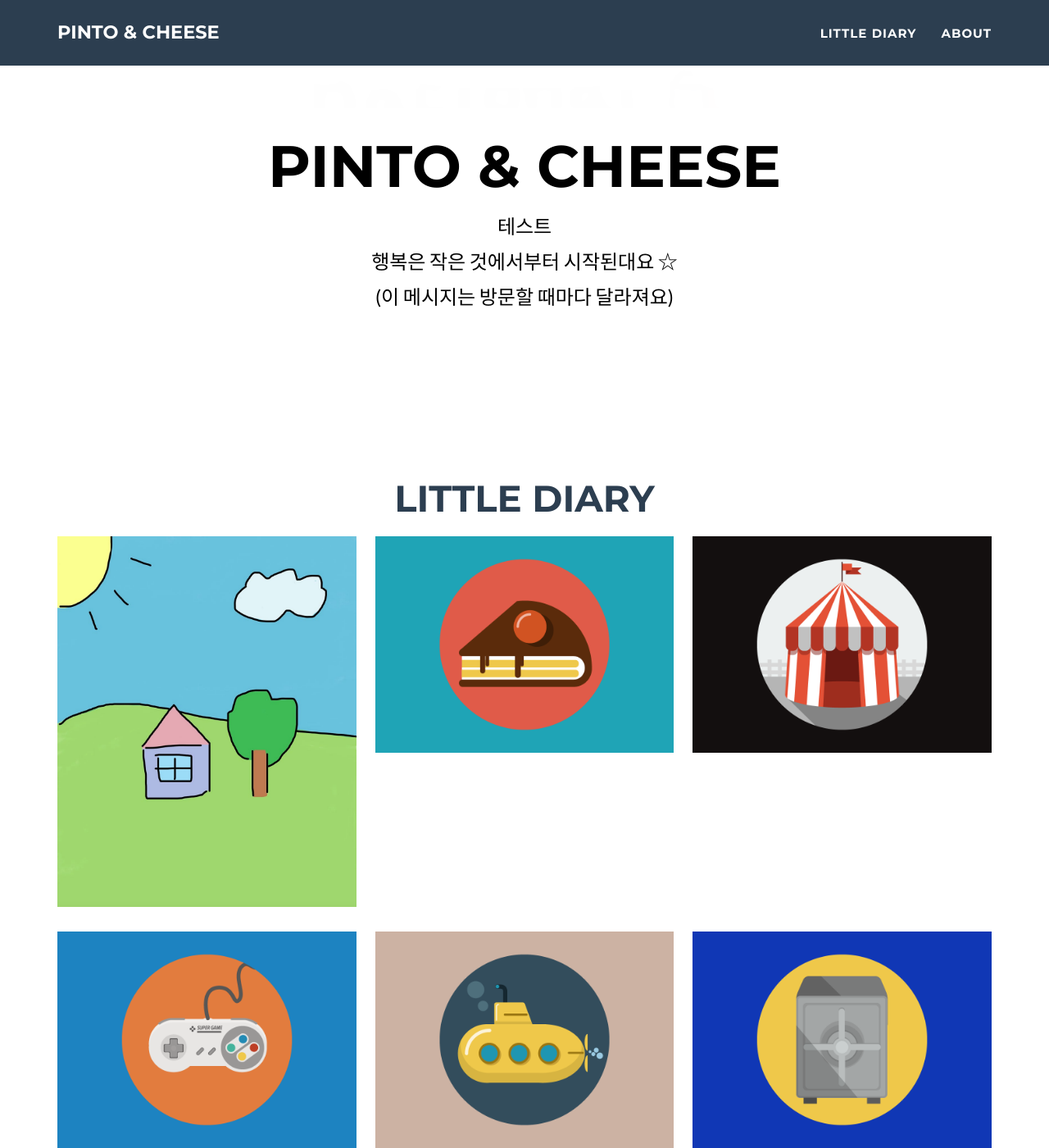
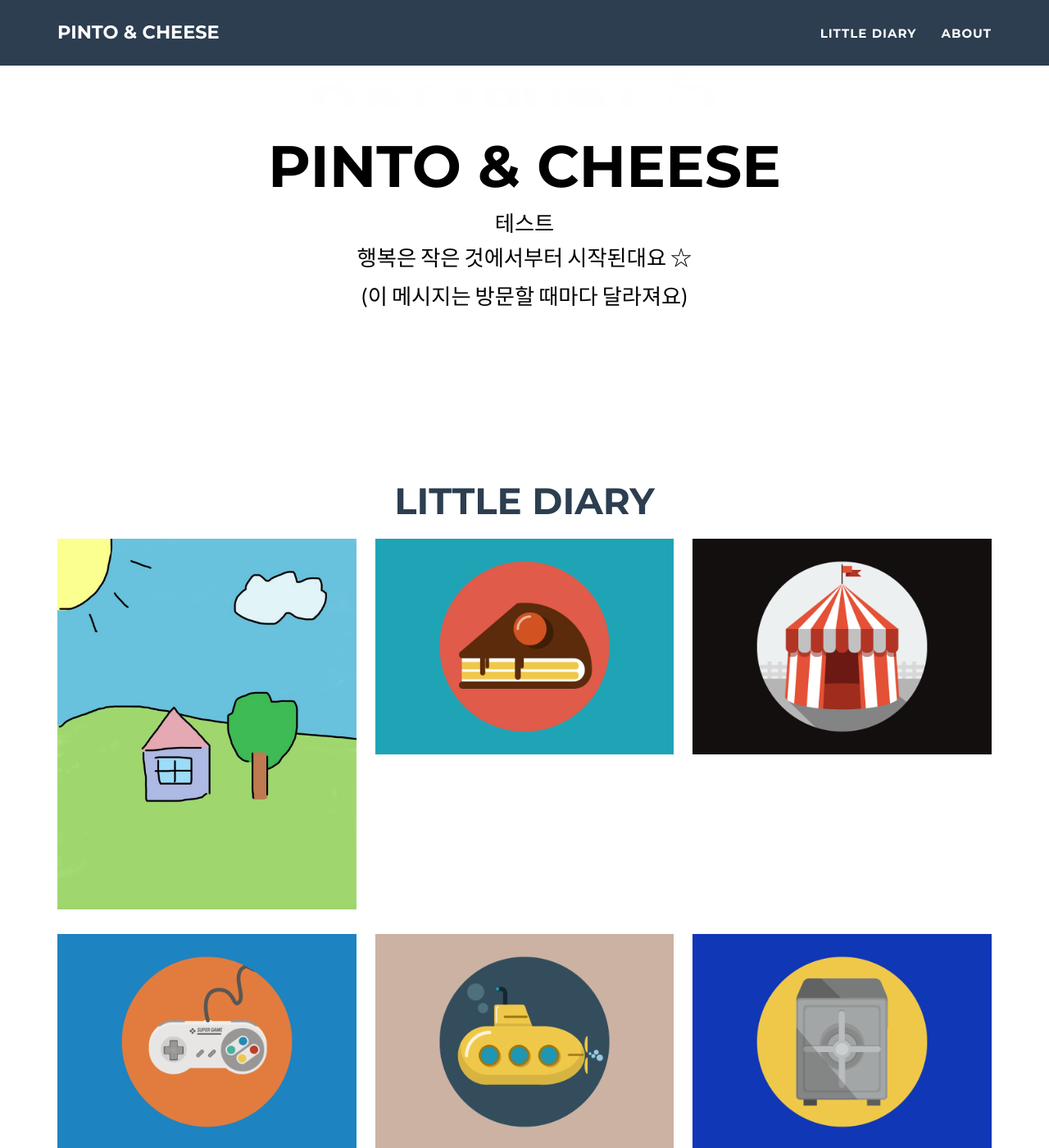
Before and after one commit to pintocheese/pintocheese.github.io, a Jekyll site: the page built from _posts/2014-07-18-project-1.markdown, in a window 1280 px wide and 1400 px high, scrolled down 1098 px. Shown: the whole window at 82% size. Built offline with Jekyll 4.4.1, drawn with Linux system fonts in a browser that asks for light colours.

Commit message:
Update custom.css

```diff
--- a/assets/css/custom.css
+++ b/assets/css/custom.css
@@ -11,29 +11,15 @@
 }
 
 /* =========================
-   홈 화면: skills + 랜덤 메시지
-========================= */
-.intro-text .skills,
-.intro-text #daily-message {
-  font-size: 24px !important;
-  line-height: 1.8 !important;
-  font-weight: 400;
-  font-family: inherit;
-}
-
-/* =========================
-   About 본문 텍스트
-========================= */
-#about p {
-  font-size: 24px !important;
-  line-height: 1.8 !important;
-  font-weight: 400;
-  font-family: inherit;
-}
-
-/* =========================
    About 영역 정렬 보정 (선택)
 ========================= */
 #about {
   text-align: left;
 }
+/* About 본문과 랜덤 메시지를 skills 글자 크기와 동일하게 맞춤 */
+#about p,
+.intro-text #daily-message {
+  font-size: inherit;   /* skills 글자 크기를 그대로 상속 */
+  line-height: 1.8;    /* 필요에 따라 줄 간격만 조절 */
+  font-weight: 400;     /* 글자 굵기는 그대로 유지 */
+}
```
